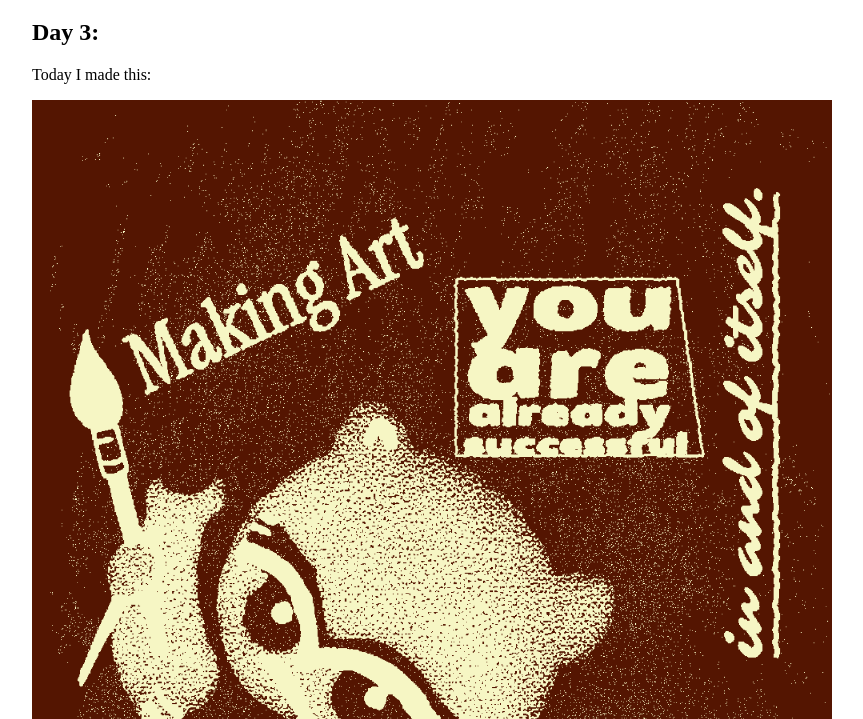
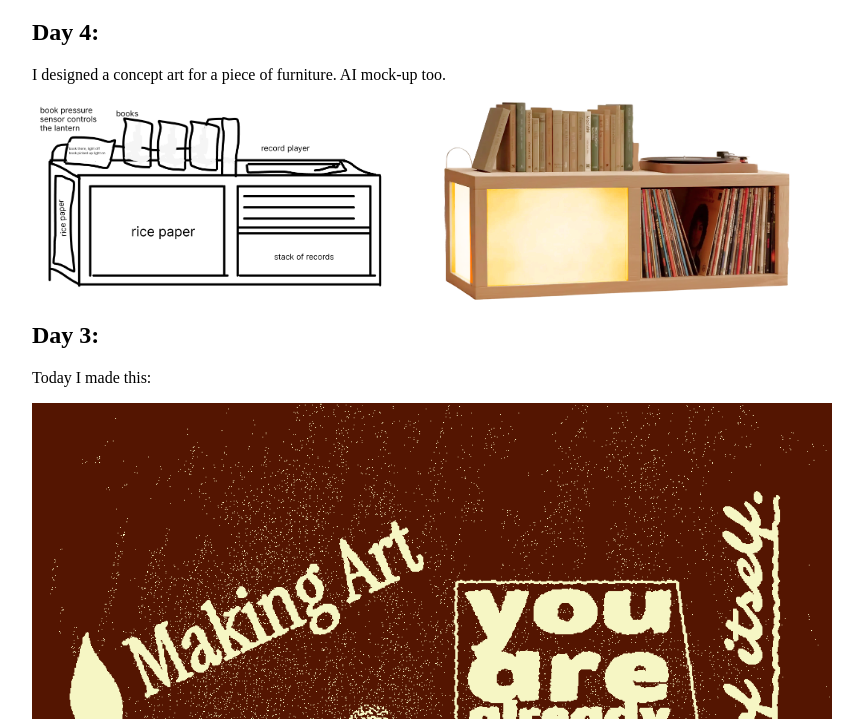
Before and after one commit to SerenityUX/MSED-EIS, a plain HTML site: page index.html in a window 1280 px wide. Shown: the part 81-800 px from the top of the page, without its empty margins (208-1071 px from the left). Drawn offline with Linux system fonts and the light colour scheme.

Commit message:
lantern ok

```diff
--- a/index.html
+++ b/index.html
@@ -23,6 +23,10 @@
 <body>
     <h1>Make something everyday even if stupid</h1>
 
+    <h2>Day 4:</h2>
+    <p>I designed a concept art for a piece of furniture. AI mock-up too.</p>
+    <img src="LanternTable.png" alt="Day 4 furniture concept">
+
     <h2>Day 3:</h2>
     <p>Today I made this:</p>
     <img src="day3.png" alt="Day 3">
```
Also changed, not shown: LanternTable.png (added).
